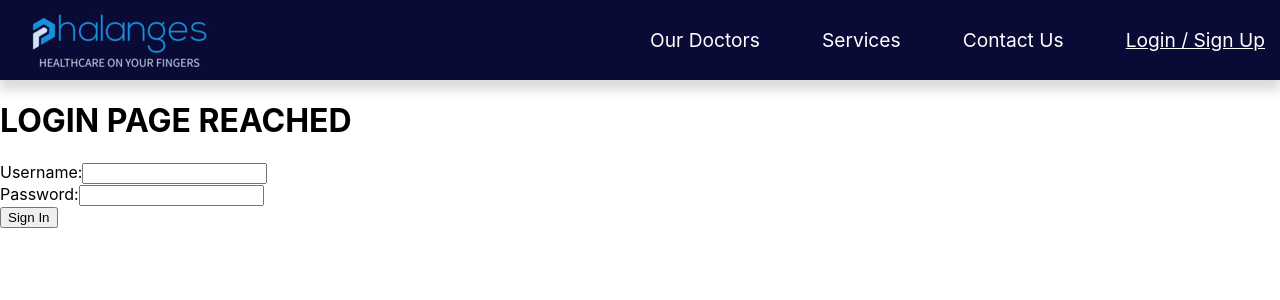
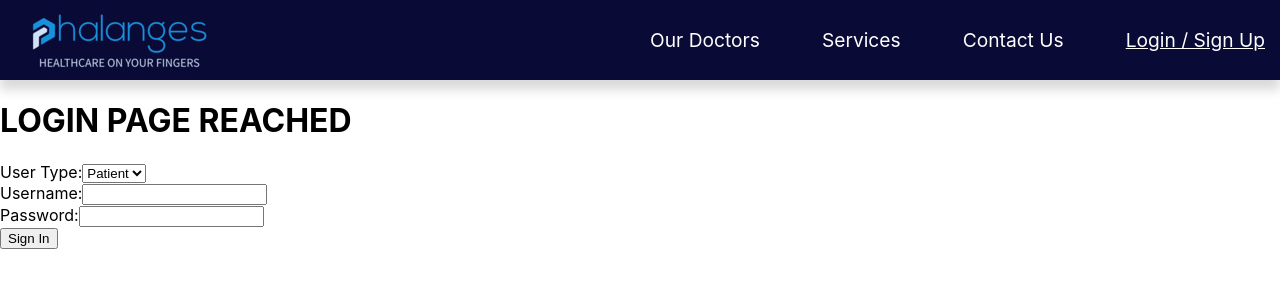
Before and after one commit to VedikaSingh1/Phalanges_Bolt, a React (Create React App) app: page /login-signup in a window 1280 px wide. Shown: the top 300 px of the page. Built offline with nearby package versions, Linux system fonts and the light colour scheme.

Commit message:
Doctor and Patient separate logins

```diff
--- a/src/App.js
+++ b/src/App.js
@@ -7,6 +7,8 @@ import OurDcotors from "./components/Sections/our_doctors";
 import Services from "./components/Sections/services";
 import ContactUs from "./components/Sections/contact_us";
 import Login from "./components/Sections/login";
+import Patient from "./components/Sections/Patient/patient";
+import Doctor from "./components/Sections/Doctor/doctor";
 
 class App extends Component {
   render() {
@@ -48,6 +50,8 @@ class App extends Component {
               }
             />
             <Route path="/login-signup" element={<Login />} />
+            <Route path="/patient" element={<Patient />} />
+            <Route path="/doctor" element={<Doctor />} />
           </Routes>
         </div>
       </Router>
--- a/src/components/Sections/Doctor/doctor.js
+++ b/src/components/Sections/Doctor/doctor.js
@@ -1,11 +1,9 @@
 import React from "react";
 
-export default function Doctor({ title, subtitle }) {
+export default function Doctor() {
   return (
     <div className="text">
       <h1> Doctors </h1>
-      <h1>{title}</h1>
-      <p>{subtitle}</p>
     </div>
   );
 }
--- a/src/components/Sections/Patient/patient.js
+++ b/src/components/Sections/Patient/patient.js
@@ -1,11 +1,9 @@
 import React from "react";
 
-export default function Patient({ title, subtitle }) {
+export default function Patient() {
   return (
     <div className="text">
       <h1> Patient </h1>
-      <h1>{title}</h1>
-      <p>{subtitle}</p>
     </div>
   );
 }
--- a/src/components/Sections/contact_us.js
+++ b/src/components/Sections/contact_us.js
@@ -79,28 +79,28 @@ export default function ContactUs({ title, subtitle, dark, id }) {
             <div className="contact-card">
               <div className="info">
                 <div className="name">
-                  <h1>Vedika Singh</h1>
+                  <h1>Aman Sood</h1>
                 </div>
-                <div className="email">vedikasingh3153@gmail.com</div>
+                <div className="email">soodaman92@gmail.com</div>
                 <div
                   className="linkedIn"
                   onClick={() =>
                     handleRedirect(
-                      "https://www.linkedin.com/in/vedika-singh-90840a24b/"
+                      "https://www.linkedin.com/in/aman-sood-49b3aa247/"
                     )
                   }
                   style={{ cursor: "pointer" }}
                 >
-                  LinkedIn: https://www.linkedin.com/in/vedika-singh-90840a24b/
+                  LinkedIn: https://www.linkedin.com/in/aman-sood-49b3aa247/
                 </div>
                 <div
                   className="gitHub"
                   onClick={() =>
-                    handleRedirect("https://github.com/VedikaSingh1")
+                    handleRedirect("https://github.com/AmanSoodprog")
                   }
                   style={{ cursor: "pointer" }}
                 >
-                  GitHub: https://github.com/VedikaSingh1
+                  GitHub: https://github.com/AmanSoodprog
                 </div>
               </div>
             </div>
--- a/src/components/Sections/login.js
+++ b/src/components/Sections/login.js
@@ -4,11 +4,16 @@ export default function Login() {
   const [username, setUsername] = useState("");
   const [password, setPassword] = useState("");
   const [loginError, setLoginError] = useState(false);
+  const [userType, setUserType] = useState("patient"); // Default to "Patient"
 
-  const handleLogin = () => {
-    // Replace 'your_login_api_url' with your actual login API endpoint
+  const handleLogin = (e) => {
+    e.preventDefault(); // Prevent the default form submission behavior
+
+    // Determine the API endpoint based on the selected user type
     const loginApiUrl =
-      "https://traderg-marketplace-backend.onrender.com/user/login";
+      userType === "patient"
+        ? "https://phalanges-bolt.onrender.com/patient/login"
+        : "https://phalanges-bolt.onrender.com/doctor/login";
 
     fetch(loginApiUrl, {
       method: "POST",
@@ -18,6 +23,7 @@ export default function Login() {
       body: JSON.stringify({ email: username, password }),
     })
       .then((response) => {
+        //console.log("response is: ", response);
         if (!response.ok) {
           setLoginError(true);
           throw new Error("Login Failed"); // Handle specific error messages if needed
@@ -26,8 +32,9 @@ export default function Login() {
       })
       .then((data) => {
         const jwtToken = data.data;
+        console.log("login works. jwt: ", jwtToken);
         localStorage.setItem("jwtToken", jwtToken);
-        window.location.href = "Landingpage.html";
+        //window.location.href = "Landingpage.html";
       })
       .catch((error) => {
         console.error("Login Failed:", error);
@@ -38,6 +45,18 @@ export default function Login() {
   return (
     <div>
       <h1>LOGIN PAGE REACHED</h1>
+      <form onSubmit={handleLogin}>
+        <div>
+          <label htmlFor="userType">User Type:</label>
+          <select
+            id="userType"
+            value={userType}
+            onChange={(e) => setUserType(e.target.value)}
+          >
+            <option value="patient">Patient</option>
+            <option value="doctor">Doctor</option>
+          </select>
+        </div>
         <div>
           <label htmlFor="username">Username:</label>
           <input
@@ -56,9 +75,11 @@ export default function Login() {
             onChange={(e) => setPassword(e.target.value)}
           />
         </div>
-      <button id="btn_signin" onClick={handleLogin}>
+
+        <button id="btn_signin" type="submit">
           Sign In
         </button>
+      </form>
       {loginError && (
         <p id="loginError">Login Failed. Please check your credentials.</p>
       )}
```
Lines whose indentation alone changed are shown as unchanged.
